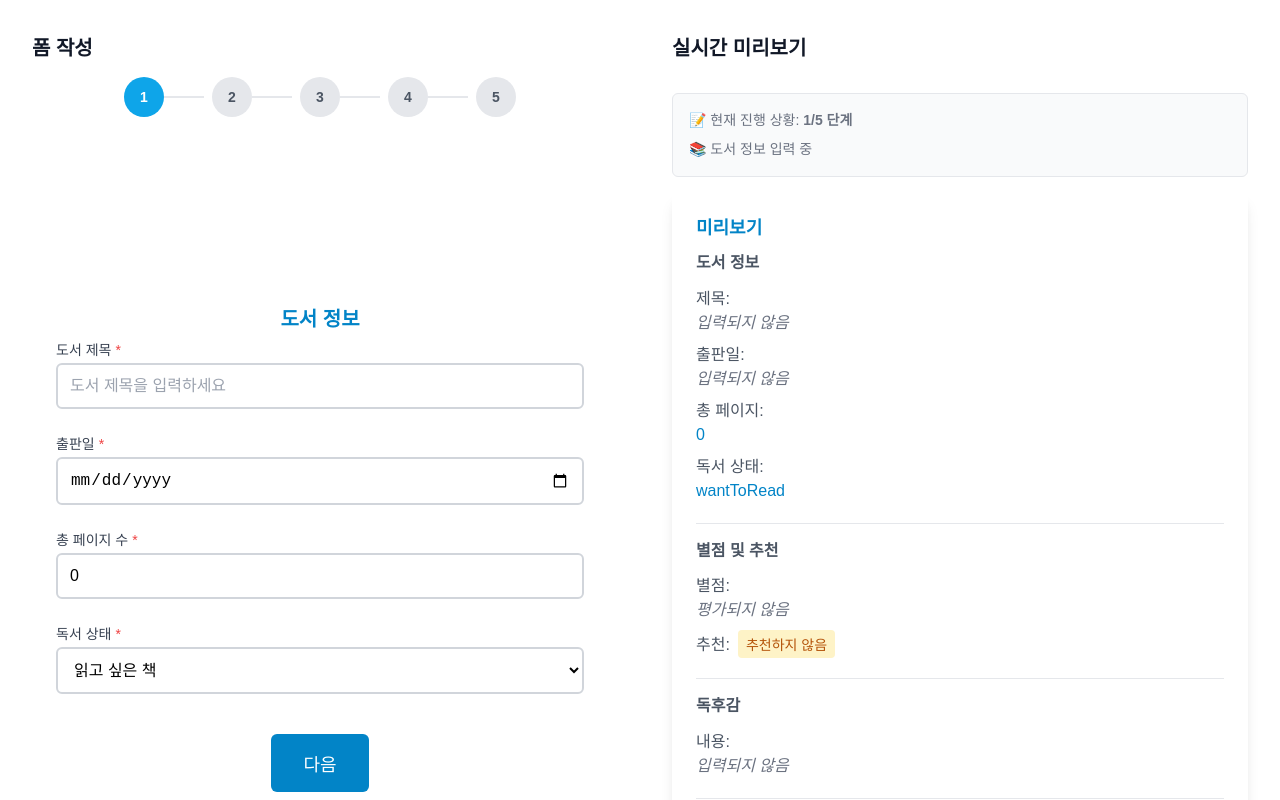
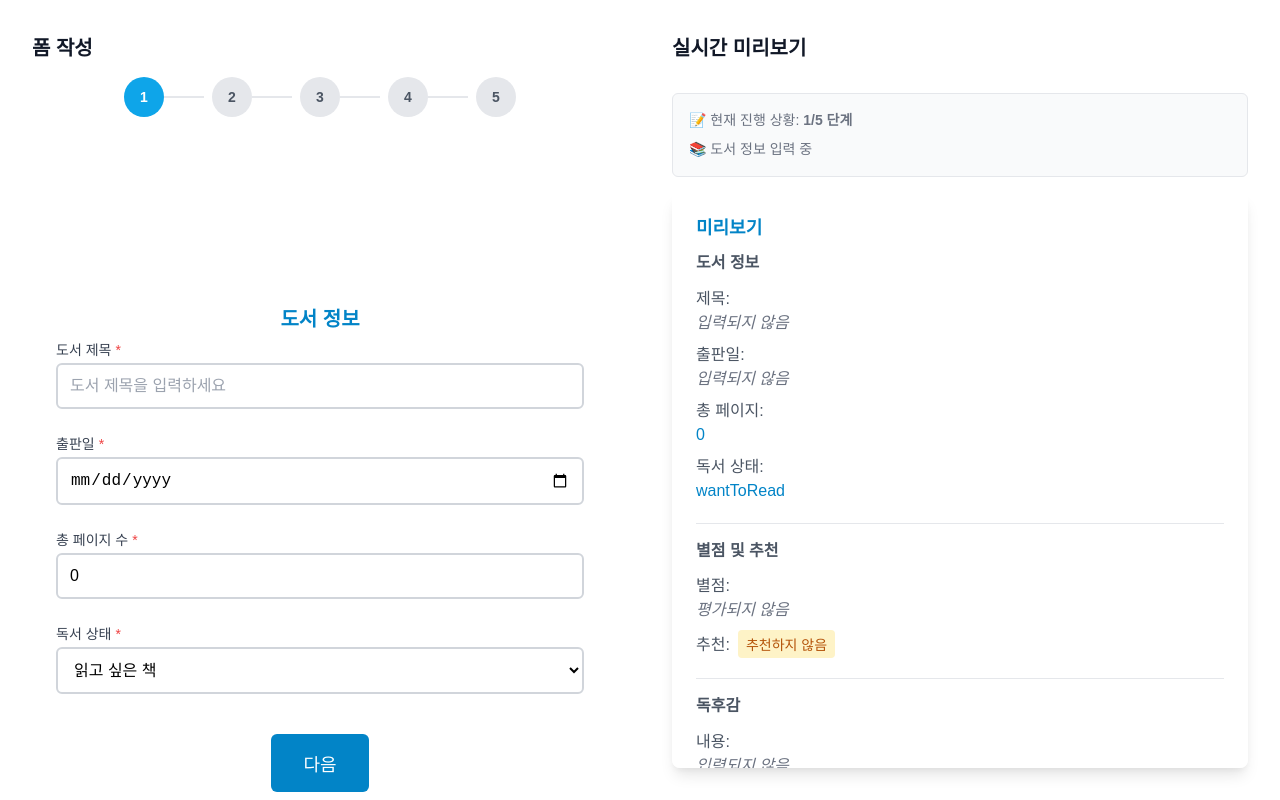
Before and after one commit to kjw12qwas/multi-step-form, a Next.js app: page /forms/1 in a window 1280 px wide. Built offline with nearby package versions, Linux system fonts and the light colour scheme.

Commit message:
fix: 미리보기 섹션 스크롤 중복 문제 해결

```diff
--- a/src/styles/stepPageStyles.ts
+++ b/src/styles/stepPageStyles.ts
@@ -5,7 +5,7 @@ export const SplitLayout = styled.div`
   display: flex;
   height: 100vh;
   background-color: white;
-  overflow-y: auto;
+  overflow: hidden;
 `;
 
 export const FormSection = styled.div`
@@ -19,7 +19,10 @@ export const PreviewSection = styled.div`
   flex: 1;
   padding: 2rem;
   background-color: white;
-  min-height: 100%;
+  height: 100vh;
+  overflow: hidden;
+  display: flex;
+  flex-direction: column;
 `;
 
 export const LayoutHeader = styled.div`
```
